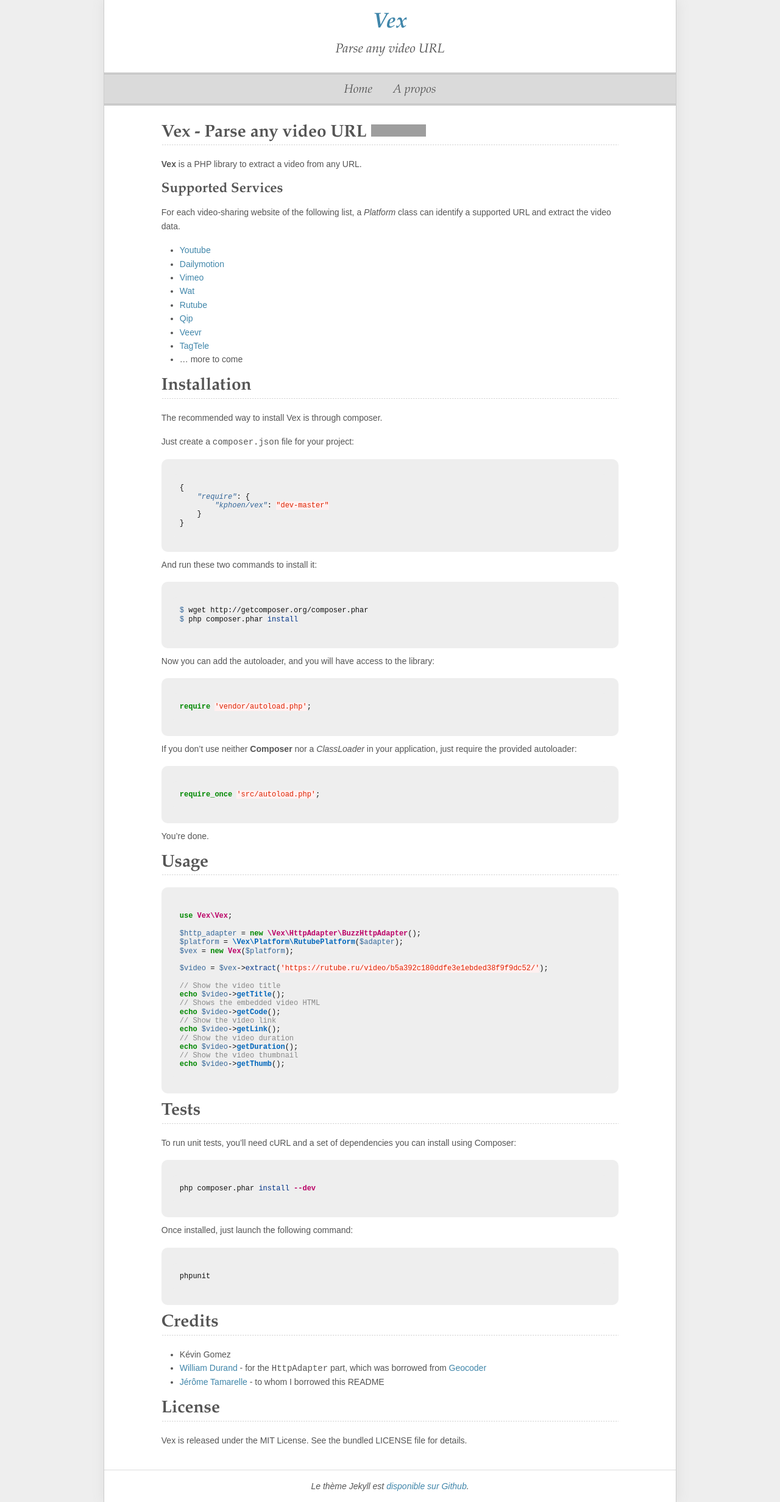
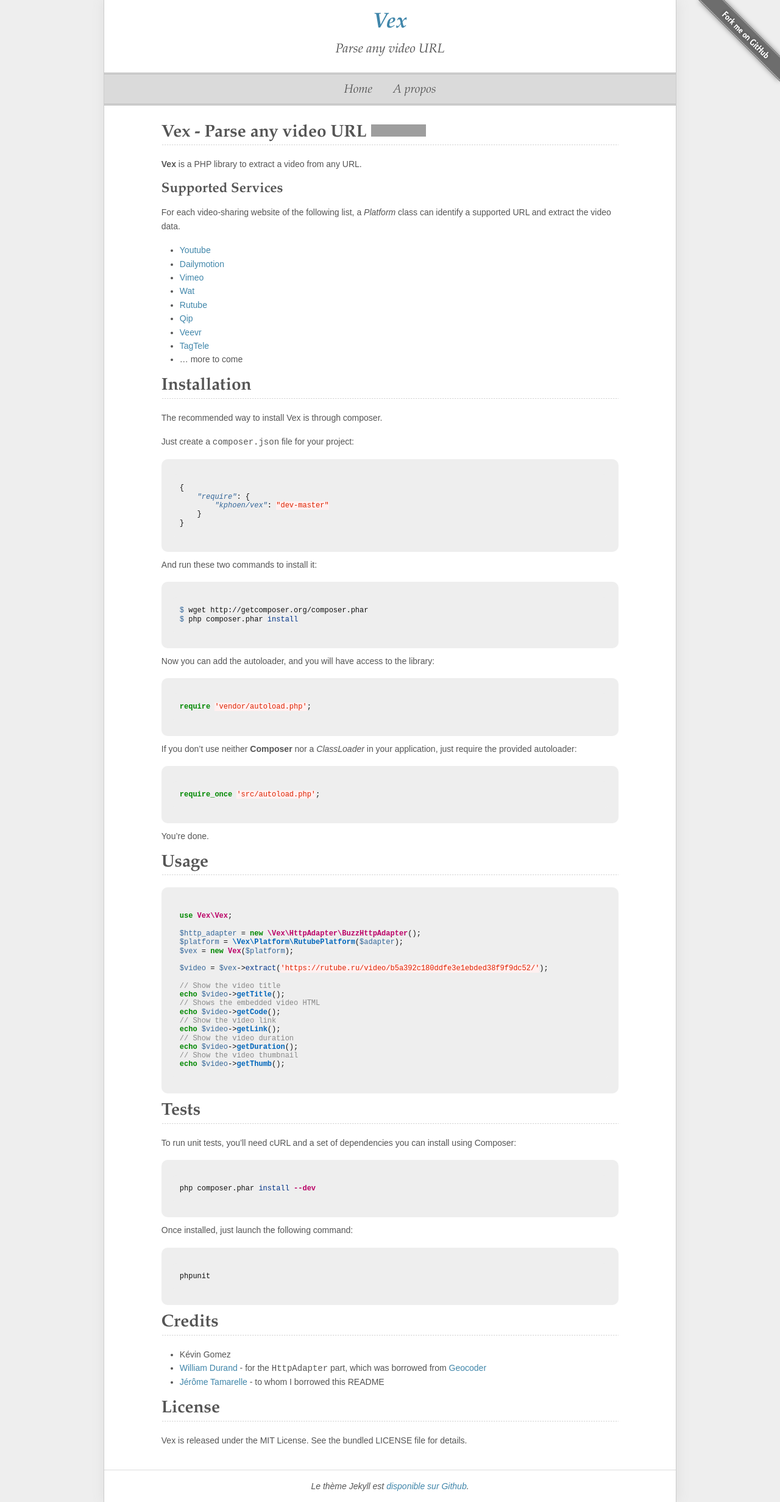
Before and after one commit to K-Phoen/jekyll-theme, a Jekyll site: the page built from index.md, in a window 1280 px wide. Shown: the whole page at 61% size. Built offline with Jekyll 4.4.1, drawn with Linux system fonts in a browser that asks for light colours; Markdown is read by kramdown in place of the engine named in the settings; grey boxes are pictures that could not be loaded.

Commit message:
Add: forkme ribbon

```diff
--- a/_config.yml
+++ b/_config.yml
@@ -1,2 +1,3 @@
+markdown: redcarpet
 pygments: true
 auto: true
--- a/_layouts/layout.html
+++ b/_layouts/layout.html
@@ -19,6 +19,11 @@
                 <span class="subtitle">{{ page.description }}</span>
             </div>
 
+            <div class="ribbon">
+                <a href="https://github.com/K-Phoen/Vex">
+                    <img style="position: absolute; top: 0; right: 0; border: 0;z-index: 400;" src="/images/ribbon.png" alt="Fork me on GitHub" />
+                </a>
+            </div>
         </header>
 
         <div id="menu" class="twelve columns">
```
Also changed, not shown: images/ribbon.png (added).
